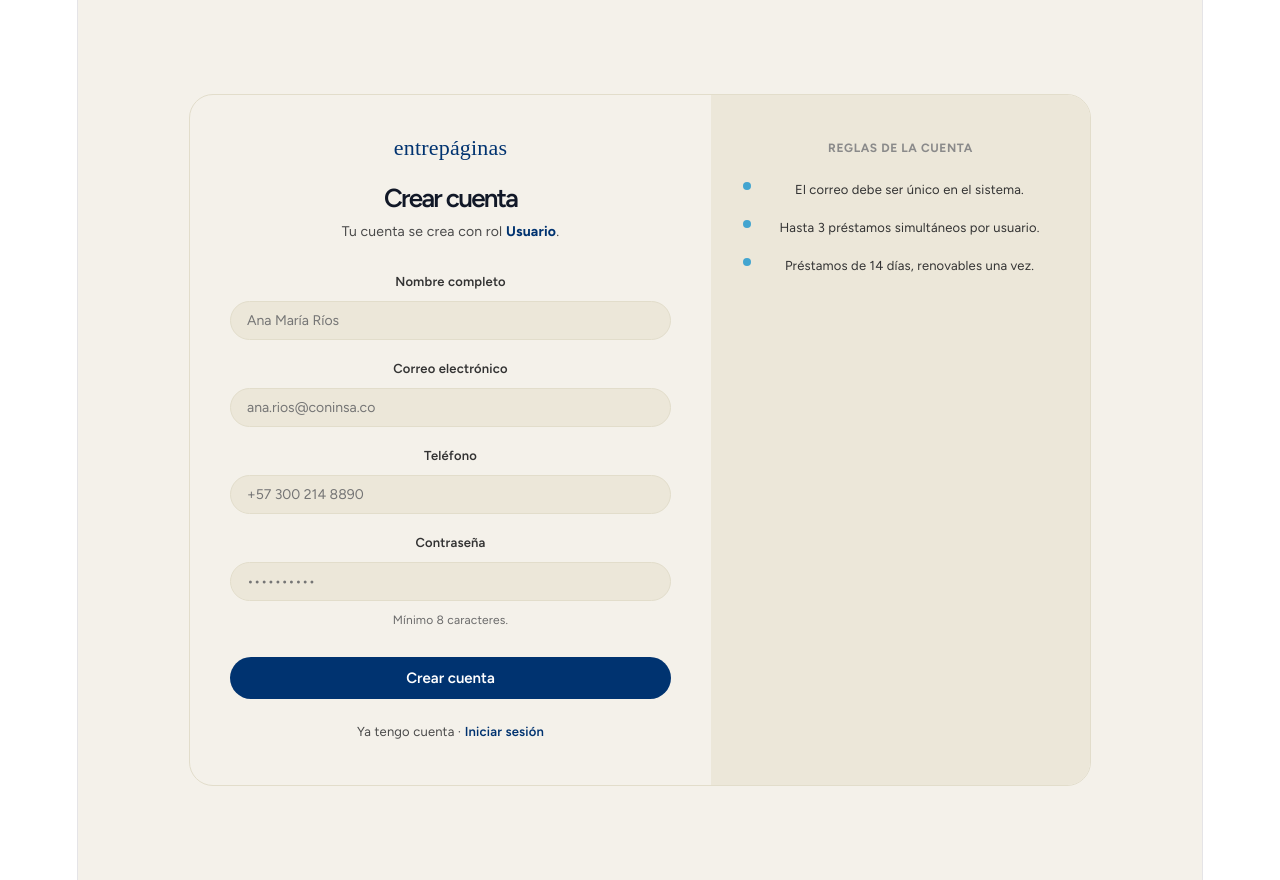
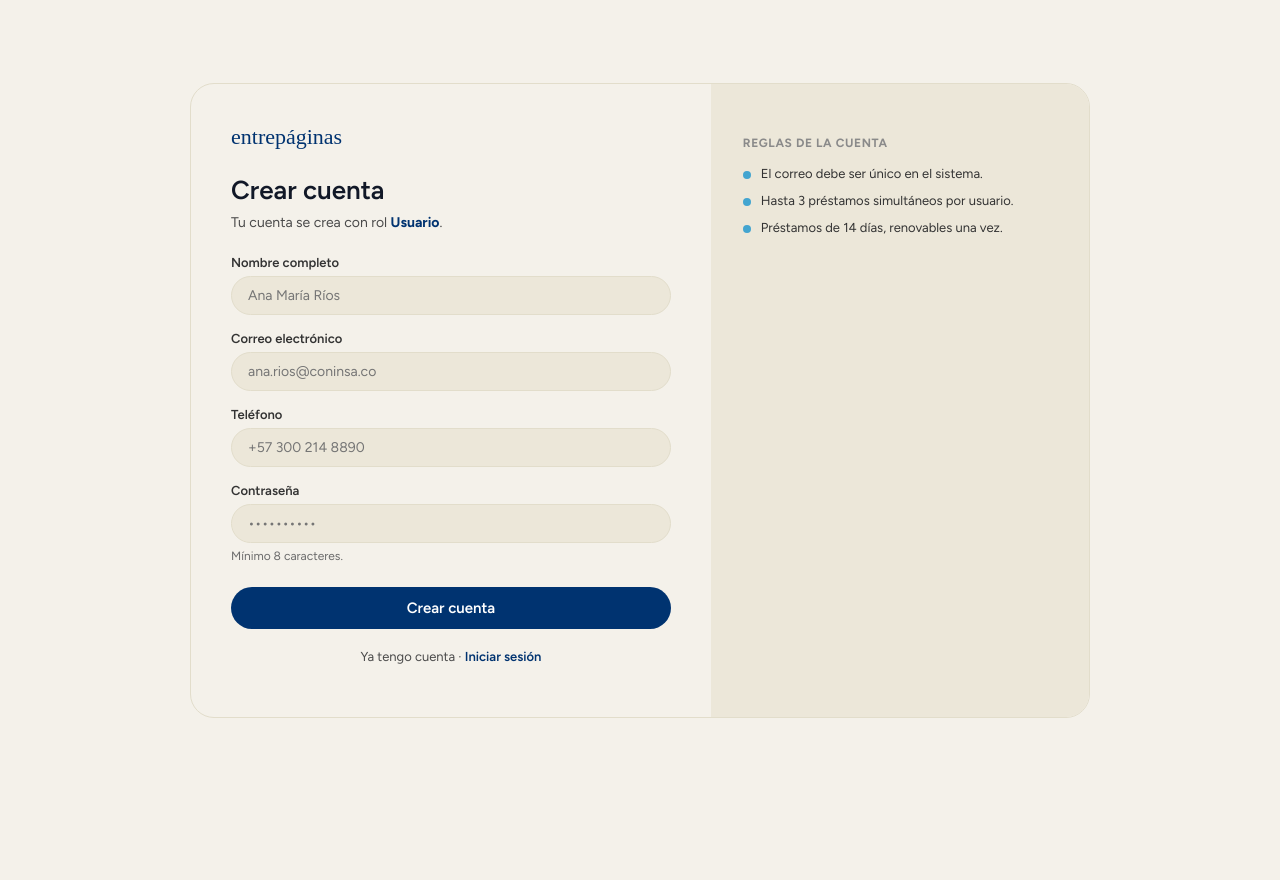
Before and after one commit to softhamck/entrepaginas, a React (Vite) app in the folder frontend/: page /registro in a window 1280 px wide. After the commit the page ends 800 px from the top, so only its background shows below. Built offline with nearby package versions, Linux system fonts and the light colour scheme; no server answers; a web font is replaced by a local one.

Commit message:
fix(ui): remove vite default dark theme background

```diff
--- a/frontend/src/index.css
+++ b/frontend/src/index.css
@@ -1,111 +1,19 @@
-:root {
-  --text: #6b6375;
-  --text-h: #08060d;
-  --bg: #fff;
-  --border: #e5e4e7;
-  --code-bg: #f4f3ec;
-  --accent: #aa3bff;
-  --accent-bg: rgba(170, 59, 255, 0.1);
-  --accent-border: rgba(170, 59, 255, 0.5);
-  --social-bg: rgba(244, 243, 236, 0.5);
-  --shadow:
-    rgba(0, 0, 0, 0.1) 0 10px 15px -3px, rgba(0, 0, 0, 0.05) 0 4px 6px -2px;
-
-  --sans: system-ui, 'Segoe UI', Roboto, sans-serif;
-  --heading: system-ui, 'Segoe UI', Roboto, sans-serif;
-  --mono: ui-monospace, Consolas, monospace;
-
-  font: 18px/145% var(--sans);
-  letter-spacing: 0.18px;
-  color-scheme: light dark;
-  color: var(--text);
-  background: var(--bg);
-  font-synthesis: none;
-  text-rendering: optimizeLegibility;
-  -webkit-font-smoothing: antialiased;
-  -moz-osx-font-smoothing: grayscale;
-
-  @media (max-width: 1024px) {
-    font-size: 16px;
-  }
+* {
+  box-sizing: border-box;
 }
 
-@media (prefers-color-scheme: dark) {
-  :root {
-    --text: #9ca3af;
-    --text-h: #f3f4f6;
-    --bg: #16171d;
-    --border: #2e303a;
-    --code-bg: #1f2028;
-    --accent: #c084fc;
-    --accent-bg: rgba(192, 132, 252, 0.15);
-    --accent-border: rgba(192, 132, 252, 0.5);
-    --social-bg: rgba(47, 48, 58, 0.5);
-    --shadow:
-      rgba(0, 0, 0, 0.4) 0 10px 15px -3px, rgba(0, 0, 0, 0.25) 0 4px 6px -2px;
-  }
-
-  #social .button-icon {
-    filter: invert(1) brightness(2);
-  }
+html, body {
+  margin: 0;
+  padding: 0;
 }
 
 body {
-  margin: 0;
+  font-family: 'Figtree', system-ui, sans-serif;
+  background: #f4f1ea;
+  color: #111827;
+  min-height: 100vh;
 }
 
 #root {
-  width: 1126px;
-  max-width: 100%;
-  margin: 0 auto;
-  text-align: center;
-  border-inline: 1px solid var(--border);
-  min-height: 100svh;
-  display: flex;
-  flex-direction: column;
-  box-sizing: border-box;
+  min-height: 100vh;
 }
-
-h1,
-h2 {
-  font-family: var(--heading);
-  font-weight: 500;
-  color: var(--text-h);
-}
-
-h1 {
-  font-size: 56px;
-  letter-spacing: -1.68px;
-  margin: 32px 0;
-  @media (max-width: 1024px) {
-    font-size: 36px;
-    margin: 20px 0;
-  }
-}
-h2 {
-  font-size: 24px;
-  line-height: 118%;
-  letter-spacing: -0.24px;
-  margin: 0 0 8px;
-  @media (max-width: 1024px) {
-    font-size: 20px;
-  }
-}
-p {
-  margin: 0;
-}
-
-code,
-.counter {
-  font-family: var(--mono);
-  display: inline-flex;
-  border-radius: 4px;
-  color: var(--text-h);
-}
-
-code {
-  font-size: 15px;
-  line-height: 135%;
-  padding: 4px 8px;
-  background: var(--code-bg);
-}
```
